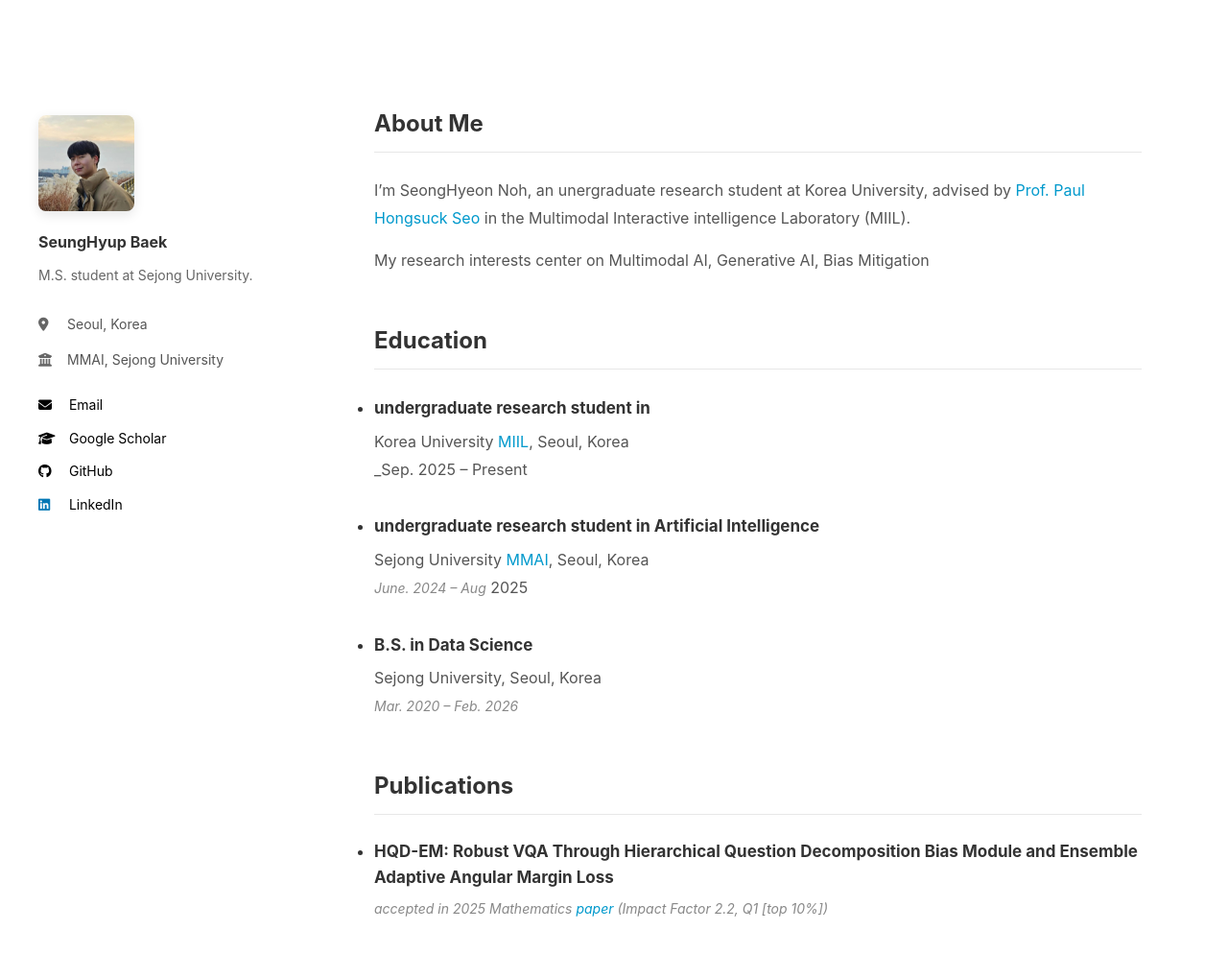
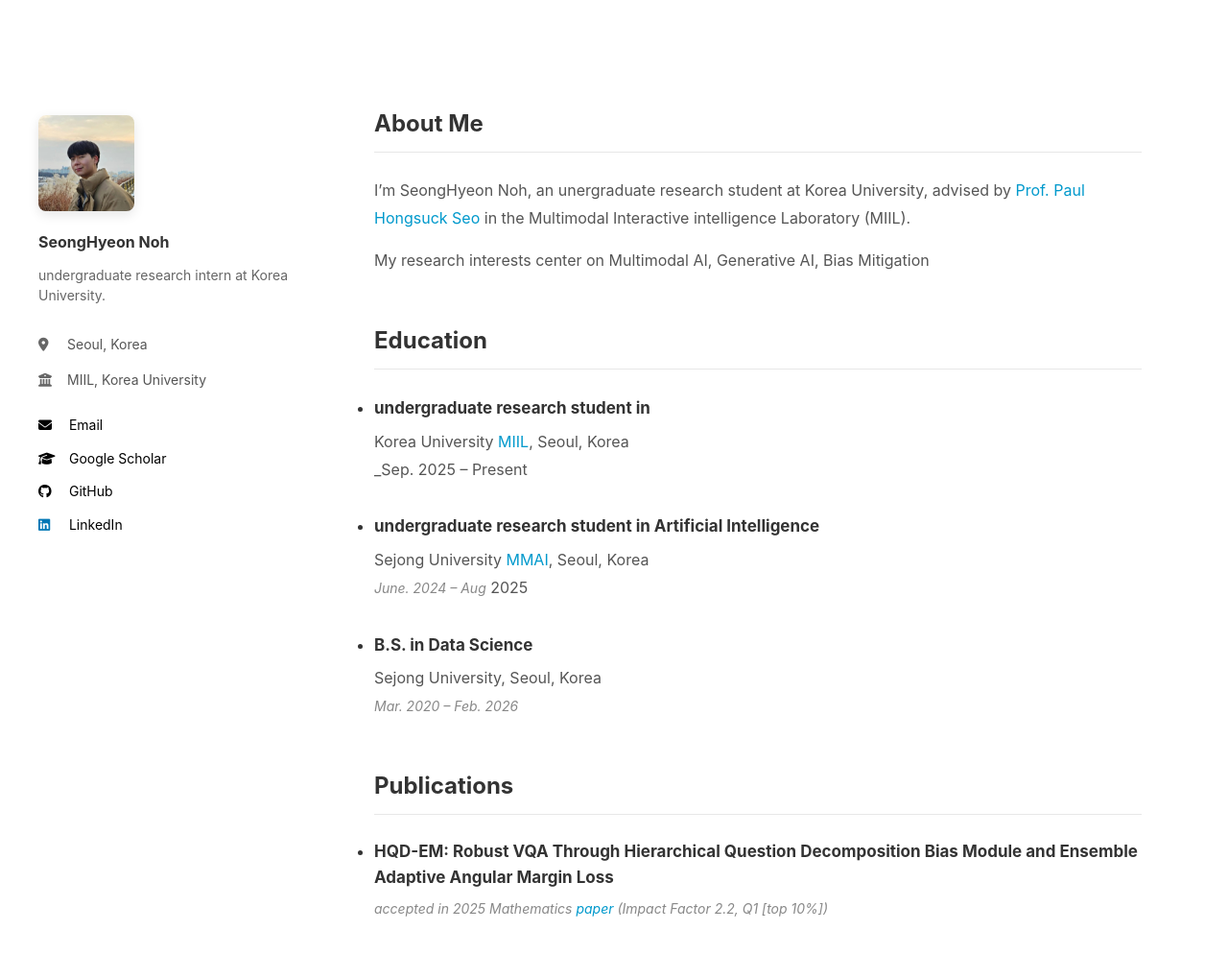
Before and after one commit to nohse/nohse.github.io, a Jekyll site: the page built from index.md, in a window 1280 px wide and 1099 px high. Shown: the top 994 px of the window at 96% size. Built offline with Jekyll 4.4.1, drawn with Linux system fonts in a browser that asks for light colours.

Commit message:
Update profile.html

```diff
--- a/_layouts/profile.html
+++ b/_layouts/profile.html
@@ -10,9 +10,9 @@
 <body>
     <div class="container">
         <aside class="sidebar">
-            <img src="{{ '/assets/img/profile.jpg' | relative_url }}" alt="SeungHyup Baek" class="profile-image">
-            <h1 class="name">SeungHyup Baek</h1>
-            <p class="title">M.S. student at Sejong University.</p>
+            <img src="{{ '/assets/img/profile.jpg' | relative_url }}" alt="SeongHyeon Noh" class="profile-image">
+            <h1 class="name">SeongHyeon Noh</h1>
+            <p class="title">undergraduate research intern at Korea University.</p>
 
             <div class="info-item">
                 <i class="fas fa-map-marker-alt"></i>
@@ -20,17 +20,17 @@
             </div>
             <div class="info-item">
                 <i class="fas fa-university"></i>
-                <span>MMAI, Sejong University</span>
+                <span>MIIL, Korea University</span>
             </div>
 
             <div class="links">
                 <a href="mailto:edwardback@sju.ac.kr" class="link-item">
                     <i class="fa-solid fa-envelope"></i> Email
                 </a>
-                <a href="https://scholar.google.com/YOUR_PROFILE" class="link-item" target="_blank">
+                <a href="https://scholar.google.com/citations?user=yMJ8mCAAAAAJ&hl=ko&oi=sra" class="link-item" target="_blank">
                     <i class="fas fa-graduation-cap"></i> Google Scholar
                 </a>
-                <a href="BaekSeungHyup.github.io" class="link-item" target="_blank">
+                <a href="https://github.com/nohse" class="link-item" target="_blank">
                     <i class="fa-brands fa-github"></i> GitHub
                 </a>
                 <a href="https://linkedin.com/in/YOUR_PROFILE" class="link-item linkedin" target="_blank">
```
